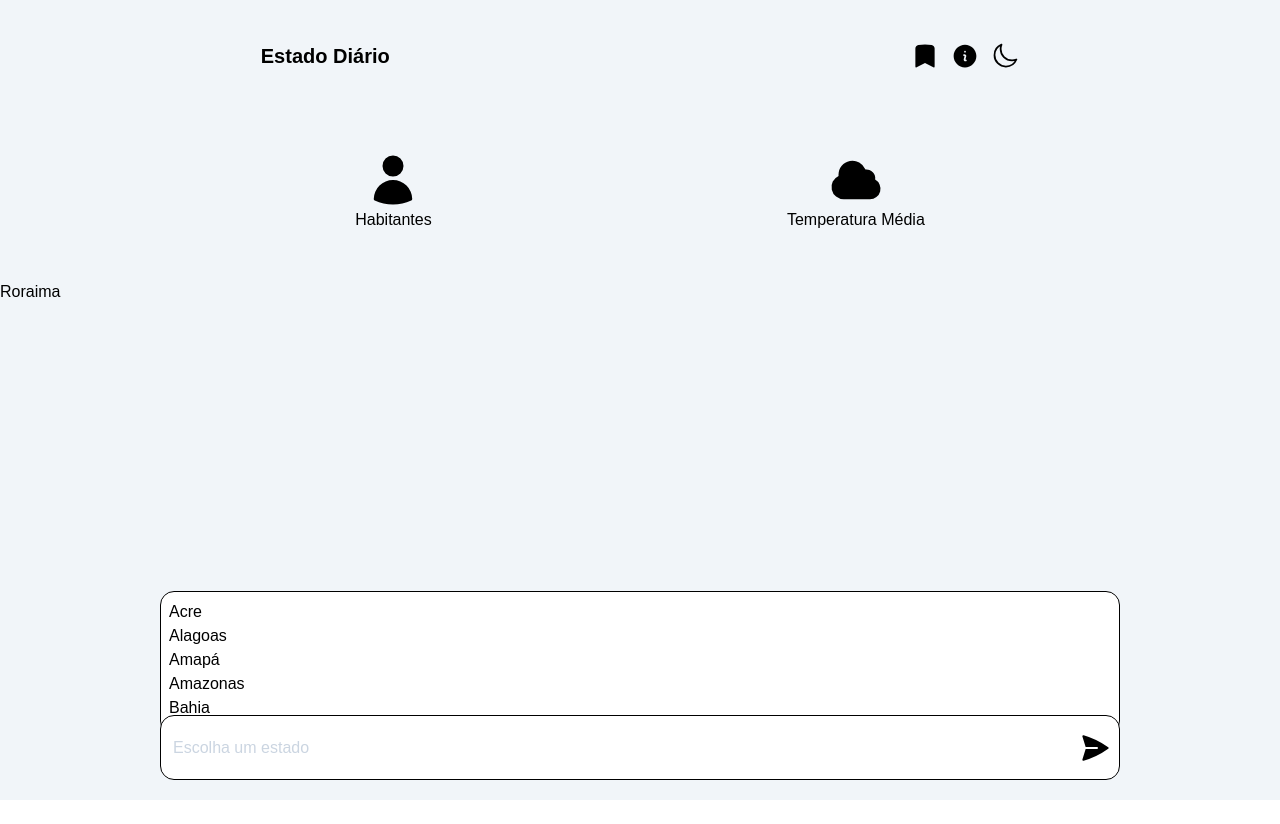
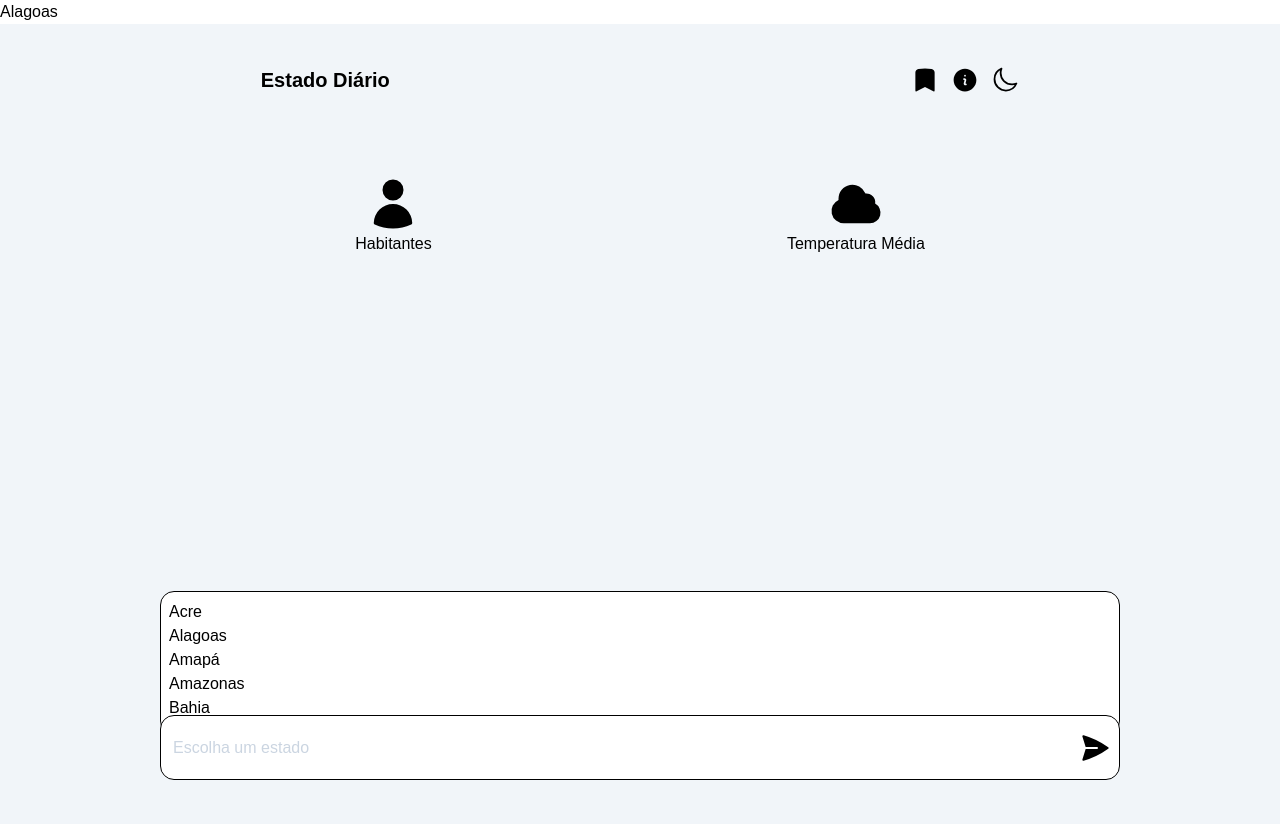
Before and after one commit to fabcode01/Estado-Diario, a Next.js app: page /game in a window 1280 px wide. Before the commit the page ends 800 px from the top, so only its background shows below. Built offline with nearby package versions, Linux system fonts and the light colour scheme.

Commit message:
add filtro em sugestoes

```diff
--- a/componentes/Input.tsx
+++ b/componentes/Input.tsx
@@ -1,56 +1,45 @@
-import { enviarPalpiteIcon } from "@/icons/icons"
-import { useEffect, useState } from "react"
+import { enviarPalpiteIcon } from "@/icons/icons";
+import { useEffect, useState } from "react";
 
-interface InputProps{
-    // palpite: () => void
-    todosEstados: any
+interface InputProps {
+  palpite: (palpite: string) => void;
+  todosEstados: any;
 }
 
-export default function Input(props: InputProps){
-    const[estadoInput, setEstadoInput] = useState('')
+export default function Input(props: InputProps) {
+  const [estadoInput, setEstadoInput] = useState("");
 
-   const[todosEstados, setTodosEstados] = useState(props.todosEstados)
+  const [todosEstados, setTodosEstados] = useState(props.todosEstados);
 
-   const[sugestao, setSugestao] = useState([])
-
-
-    function ResponderPalpite(e: React.FormEvent){
-        e.preventDefault()
-    }
-
-
-
+  const [sugestao, setSugestao] = useState([]);
 
   function sugestoes() {
-
     const filtradas = todosEstados.filter((estado: any) =>
       estado.toLowerCase().includes(estadoInput.toLowerCase())
     );
     setSugestao(filtradas);
   }
 
+  useEffect(() => {
+    sugestoes();
+  }, [estadoInput]);
 
-    useEffect(()=>{
-        sugestoes()
+  function DarPalpite(e: React.FormEvent) {
+    e.preventDefault();
+    props.palpite(estadoInput);
 
-    },[estadoInput])
+    // tirar item das sugestoes
+    const novoArrayEstado = todosEstados.filter((item: string) => item !== estadoInput);
+    setTodosEstados(novoArrayEstado);
 
-
-
-
-
-
-
-
-
-
-
-
+    setEstadoInput("");
+  }
 
   return (
     <div className="fixed bottom-5 w-full">
       <div className="flex flex-col items-center w-3/4 m-auto">
-            <div className="
+        <div
+          className="
             relative
             top-5
             overflow-hidden
@@ -66,22 +55,30 @@ export default function Input(props: InputProps){
             dark:text-slate-300
             dark:border-white
 
-            ">
+            "
+        >
           <div className="overflow-auto h-full">
-                        {sugestao && sugestao.map((s)=>(
-                            <p className="
+            {sugestao &&
+              sugestao.map((s) => (
+                <p
+                  className="
                             cursor-pointer
                             hover:bg-slate-200
                             dark:hover:bg-slate-800
 
 
-                            ">{s}</p>
+                            "
+                  onClick={() => setEstadoInput(s)}
+                >
+                  {s}
+                </p>
               ))}
-
           </div>
         </div>
 
-                <form onSubmit={ResponderPalpite} className="
+        <form
+          onSubmit={DarPalpite}
+          className="
 
 
                  flex
@@ -99,15 +96,18 @@ export default function Input(props: InputProps){
                 dark:text-white
                 dark:border-white
 
-                ">
-
-                    <input type="text" value={estadoInput} onChange={e=> setEstadoInput(e.target.value)} className="outline-none p-3 rounded-[14px] bg-transparent placeholder:text-slate-300" placeholder="Escolha um estado"/>
+                "
+        >
+          <input
+            type="text"
+            value={estadoInput}
+            onChange={(e) => setEstadoInput(e.target.value)}
+            className="outline-none p-3 rounded-[14px] bg-transparent placeholder:text-slate-300"
+            placeholder="Escolha um estado"
+          />
           <button className="w-8 mr-2">{enviarPalpiteIcon}</button>
-
-
         </form>
-
       </div>
     </div>
-    )
+  );
 }
--- a/componentes/Palpites.tsx
+++ b/componentes/Palpites.tsx
@@ -1,7 +1,9 @@
+interface PalpiteProps {
+    listaDePalpites: string[]
+}
 
 
-
-export default function(){
+export default function(props: PalpiteProps){
 
 
     return (
@@ -10,7 +12,9 @@ export default function(){
 
         ">
             <div>
-                <p>Roraima</p>
+                {props.listaDePalpites.map((palpite)=>(
+                    <p>{palpite}</p>
+                ))}
 
 
             </div>
--- a/pages/game.tsx
+++ b/pages/game.tsx
@@ -1,105 +1,114 @@
-import { useEffect, useState } from 'react'
-import Estados from '../data/estados'
-import EstadoModel from '@/modelos/EstadoModel'
-import Cabecalho from '@/componentes/Cabecalho'
-import Palpites from '@/componentes/Palpites'
-import Input from '@/componentes/Input'
+import { useEffect, useState } from "react";
+import Estados from "../data/estados";
+import EstadoModel from "@/modelos/EstadoModel";
+import Cabecalho from "@/componentes/Cabecalho";
+import Palpites from "@/componentes/Palpites";
+import Input from "@/componentes/Input";
+import Head from "next/head";
 
-
-export function getStaticProps(){
+export function getStaticProps() {
   // Transforma o objeto em array
-      const estadosEmArray = Object.values(Estados)
-
+  const estadosEmArray = Object.values(Estados);
 
   // Escolhe um estado aleatorio
-      const estadoAleatorio = estadosEmArray[Math.floor(Math.random() * estadosEmArray.length)]
-
+  const estadoAleatorio =
+    estadosEmArray[Math.floor(Math.random() * estadosEmArray.length)];
 
   return {
     // Pegar um estado aleatorio todo dia
     props: {
       todosEstados: estadosEmArray,
-          estadoEscolhido: estadoAleatorio
+      estadoEscolhido: estadoAleatorio,
     },
 
-        revalidate: 30
+    revalidate: 30,
+  };
 }
+
+export default function Game(props: any) {
+
+  const [nomeDoEstado, setNomeDoEstado] = useState<EstadoModel>(
+    new EstadoModel(props.estadoEscolhido, false)
+  );
+
+  const [temaAtual, setTemaAtual] = useState("");
+
+  const[ListaDePalpites, setListaDePalpites] = useState([])
 
 
 
-}
-
-
-
-export default function Game(props: any) {
-
   // Controle de sessão max: 1h
-    setInterval(()=>{
-      window.location.href = '/'
-  },3600000 )
-
+  setInterval(() => {
+    window.location.href = "/";
+  }, 3600000);
 
   // Forcar recarregamento para manter dados atualizados
-    function forcarReinizializacao(){
-
-
-        if (!sessionStorage.getItem('reloadedTwice')) {
+  function forcarReinizializacao() {
+    if (!sessionStorage.getItem("reloadedTwice")) {
       // Inicializa o contador de recarregamento
-          let reloadCount:any = sessionStorage.getItem('reloadCount') || 0;
+      let reloadCount: any = sessionStorage.getItem("reloadCount") || 0;
       reloadCount++;
-          sessionStorage.setItem('reloadCount', reloadCount);
+      sessionStorage.setItem("reloadCount", reloadCount);
 
       // Se recarregar menos de duas vezes, recarrega a página
       if (reloadCount < 4) {
         window.location.reload();
       } else {
         // Marca que a página já foi recarregada duas vezes
-              sessionStorage.setItem('reloadedTwice', 'true');
+        sessionStorage.setItem("reloadedTwice", "true");
       }
     }
   }
-    useEffect(()=>{
-      forcarReinizializacao()
-    },[])
+  useEffect(() => {
+    forcarReinizializacao();
+  }, []);
+
+
+  function mudarTema() {
+    if (temaAtual == "") {
+      setTemaAtual("dark");
+    } else if (temaAtual == "dark") {
+      setTemaAtual("");
+    }
+  }
 
 
 
-    const[temaAtual, setTemaAtual] = useState('')
-
-      function mudarTema(){
-          if(temaAtual == ''){
-            setTemaAtual('dark')
-          }else if(temaAtual == 'dark'){
-            setTemaAtual('')
-          }
+  function palpite(palpite: string){
+      const palpites = []
+      if(nomeDoEstado.NomeDoEstadoGET == palpite){
+          console.log('acertou')
+      }else{
+          palpites.push(palpite)
+          setListaDePalpites(prevPalpites => [...prevPalpites, ...palpites])
       }
 
-    const[nomeDoEstado, setNomeDoEstado] = useState<EstadoModel>(new EstadoModel(props.estadoEscolhido, false))
 
-
-
-
+  }
 
   return (
     <div className={temaAtual}>
+      <Head>
+        <title>Estado Díario</title>
+      </Head>
 
-        <div className='
+      <p>{nomeDoEstado.NomeDoEstadoGET}</p>
+      <div
+        className="
         bg-slate-100 h-screen
         dark:bg-slate-800
 
-          '>
+          "
+      >
+        <Cabecalho
+          temaAtual={temaAtual}
+          mudarTema={mudarTema}
+        />
 
-          <Cabecalho temaAtual={temaAtual} mudarTema={mudarTema}/>
+        <Palpites listaDePalpites={ListaDePalpites}/>
 
-          <Palpites/>
-
-          <Input todosEstados={props.todosEstados} />
-
-
-
-
+        <Input palpite={palpite} todosEstados={props.todosEstados} />
       </div>
-
     </div>
   );
 }
--- a/pages/index.tsx
+++ b/pages/index.tsx
@@ -1,9 +1,11 @@
+
 import Link from "next/link";
 
 
 export default function Home() {
     return (
         <div>
+
         <h1>Estado Diário</h1>
         <Link href={'/game'}>
             <button>Começar</button>
--- a/styles/globals.css
+++ b/styles/globals.css
@@ -7,6 +7,8 @@
 html, body{
     user-select: none;
     font-family: Poppins, Arial, Helvetica, sans-serif;
+
+
     /* Chrome, Edge and Safari */
 *::-webkit-scrollbar {
     height: 3px;
```
Lines whose indentation alone changed are shown as unchanged.
